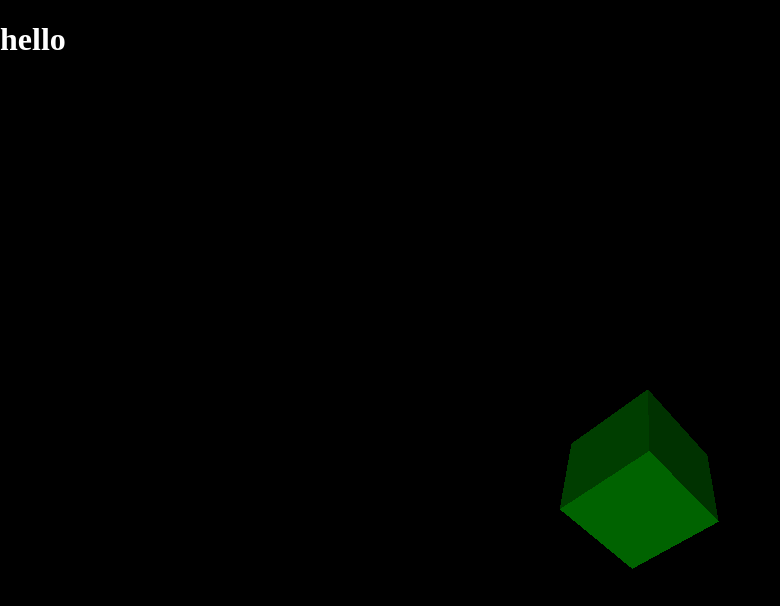
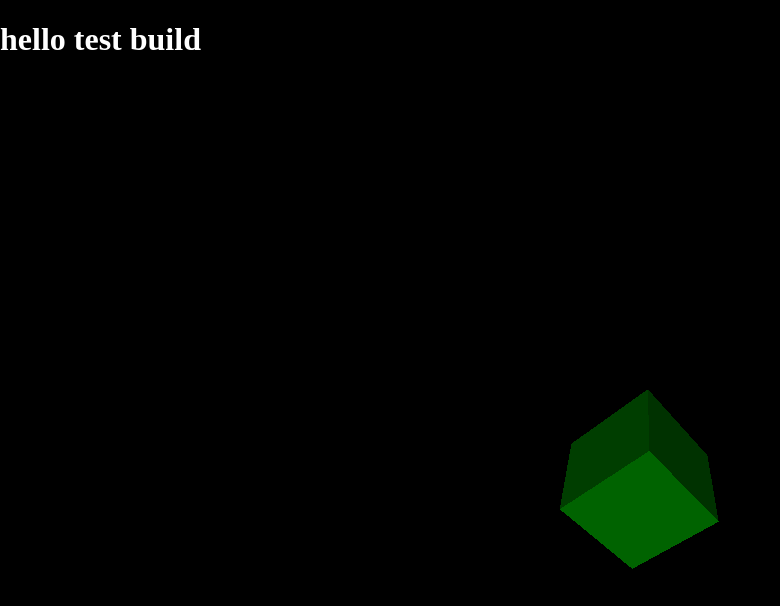
Before and after one commit to Matoseb/my-first-vite-app, a website built with Vite: page index.html in a window 1280 px wide. Shown: the whole page, without its empty margins (0-780 px from the left). Built offline with nearby package versions, Linux system fonts and the light colour scheme.

Commit message:
Update index.html

```diff
--- a/index.html
+++ b/index.html
@@ -9,7 +9,7 @@
   </head>
   <body>
     <div>
-      <h1>hello</h1>
+      <h1>hello test build</h1>
     </div>
   </body>
 </html>
```
